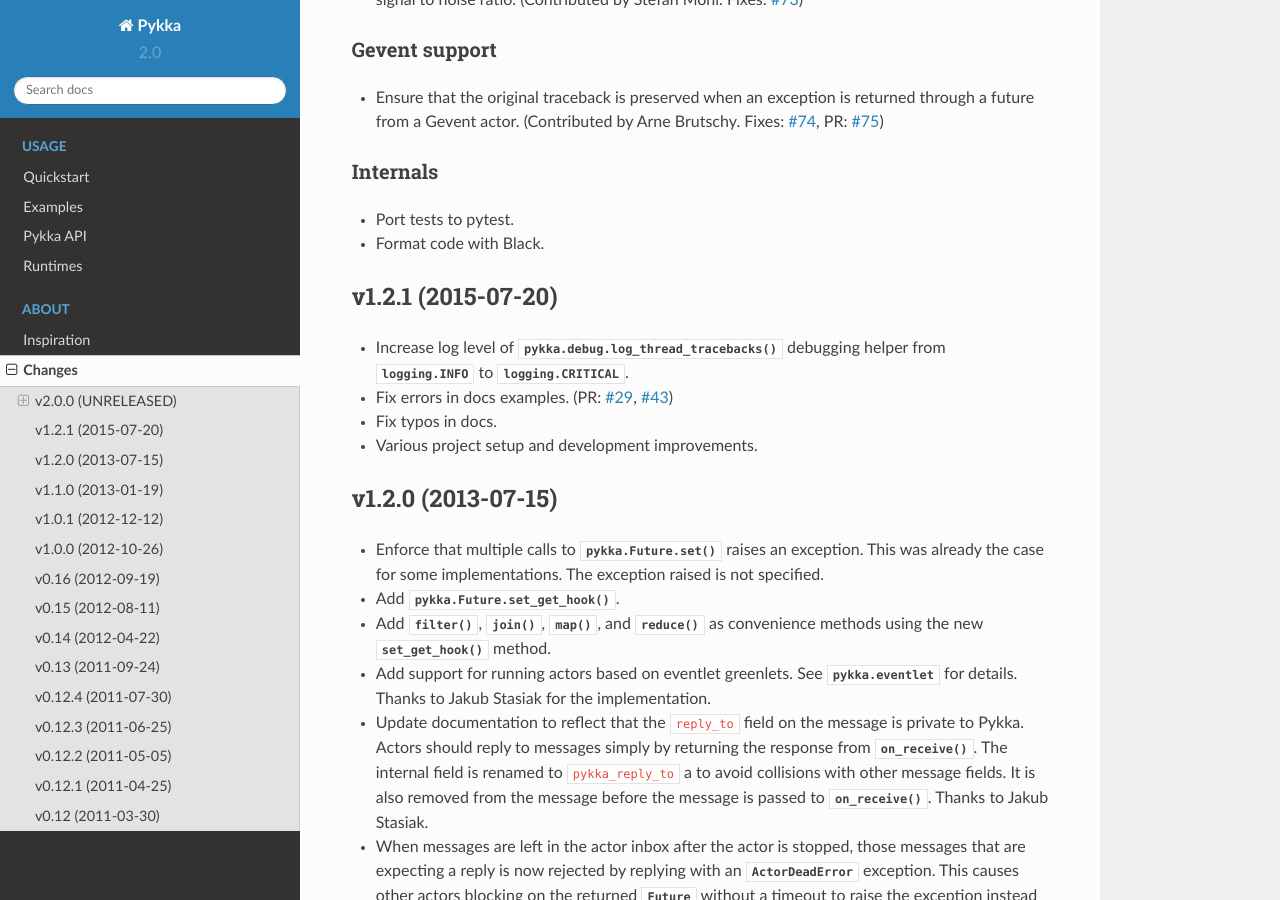
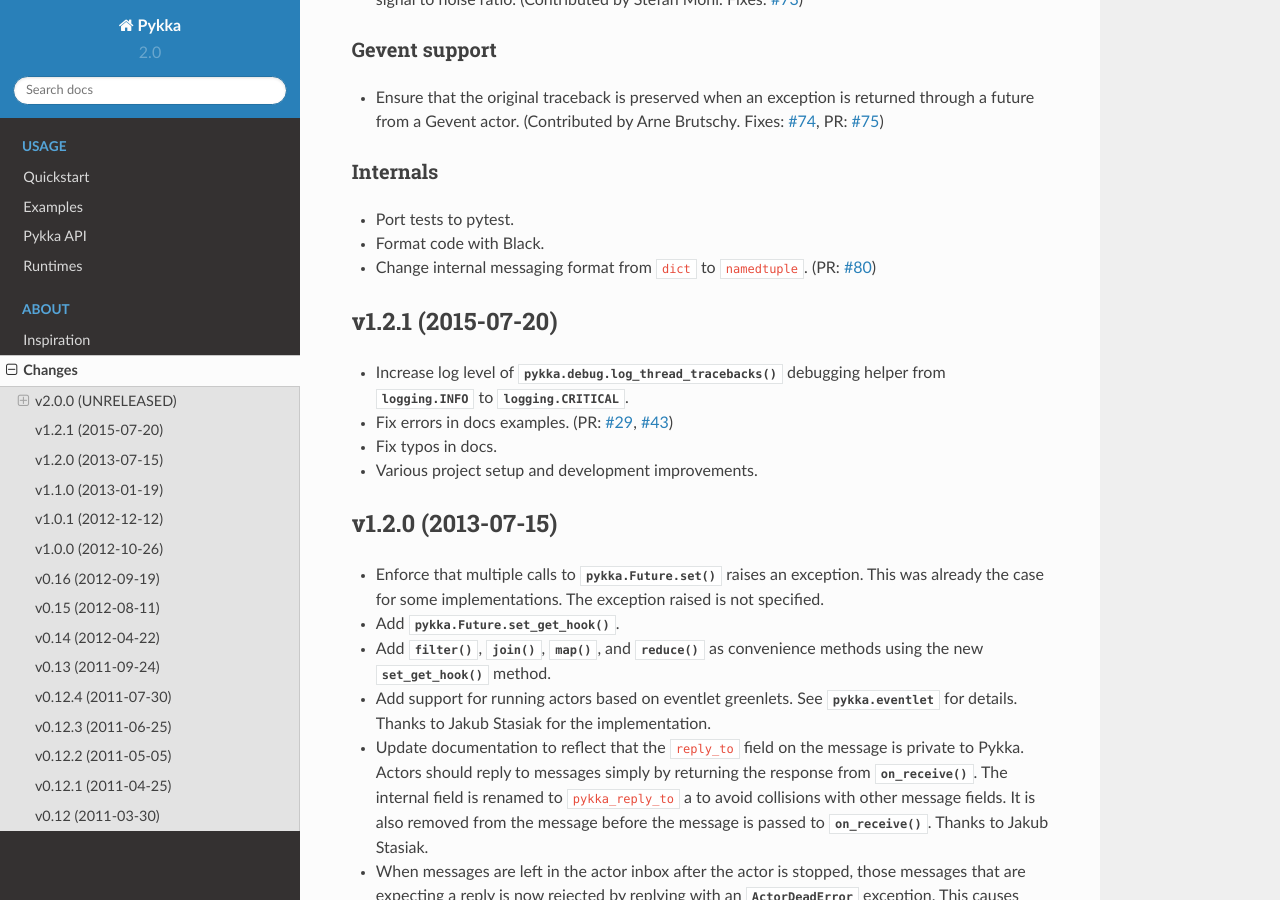
Before and after one commit to jodal/pykka, a Sphinx documentation site: the page built from docs/changes.rst, in a window 1280 px wide and 900 px high, scrolled down 2046 px. Built offline with Sphinx 7.4.7 and the Read the Docs theme 2.0.0, drawn with Linux system fonts in a browser that asks for light colours.

Commit message:
docs: Update changelog

```diff
--- a/docs/changes.rst
+++ b/docs/changes.rst
@@ -127,6 +127,9 @@
 - Port tests to pytest.
 
 - Format code with Black.
+
+- Change internal messaging format from ``dict`` to ``namedtuple``. (PR:
+  :issue:`80`)
 
 
 v1.2.1 (2015-07-20)
```
